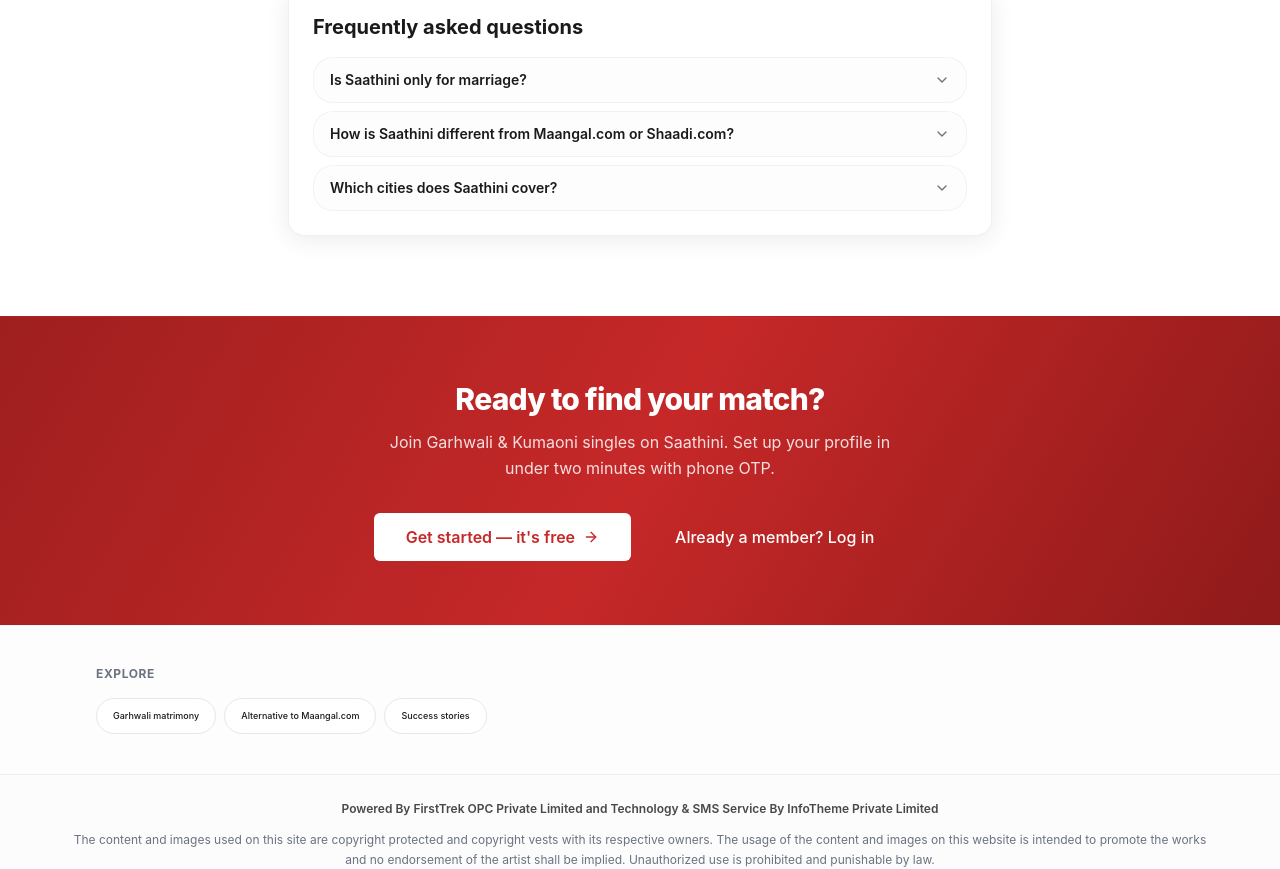
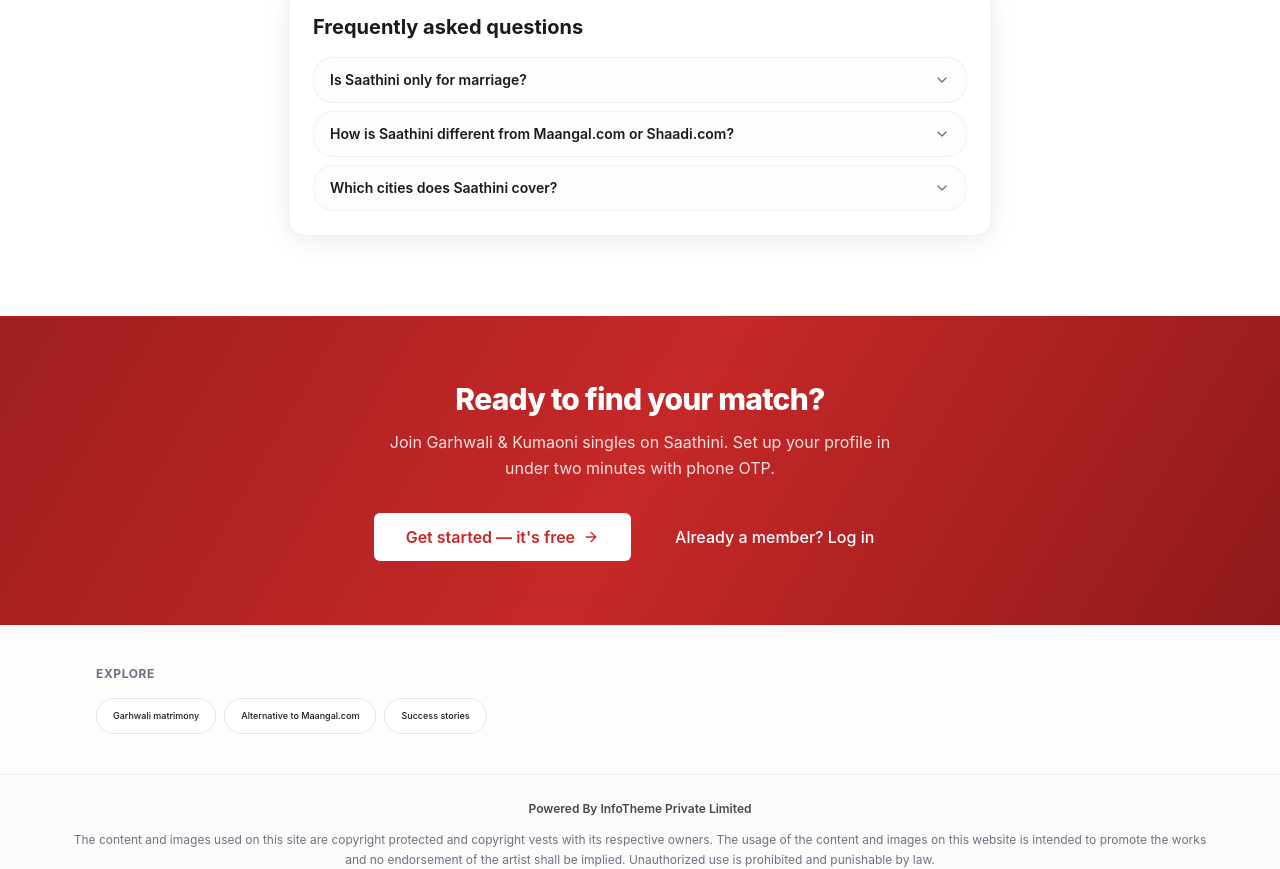
Before and after one commit to rahunegix/VyohApp, a Next.js app: page / in a window 1280 px wide. Shown: the part 2470-3339 px from the top of the page. Built offline with nearby package versions, Linux system fonts and the light colour scheme; no server answers.

Commit message:
new update

```diff
--- a/src/components/common/site-footer.tsx
+++ b/src/components/common/site-footer.tsx
@@ -35,8 +35,7 @@
             isDark ? "text-white/80" : "text-foreground/80"
           )}
         >
-          Powered By FirstTrek OPC Private Limited and Technology &amp; SMS Service By
-          InfoTheme Private Limited
+          Powered By InfoTheme Private Limited
         </p>
         <p>
           The content and images used on this site are copyright protected and copyright
```
